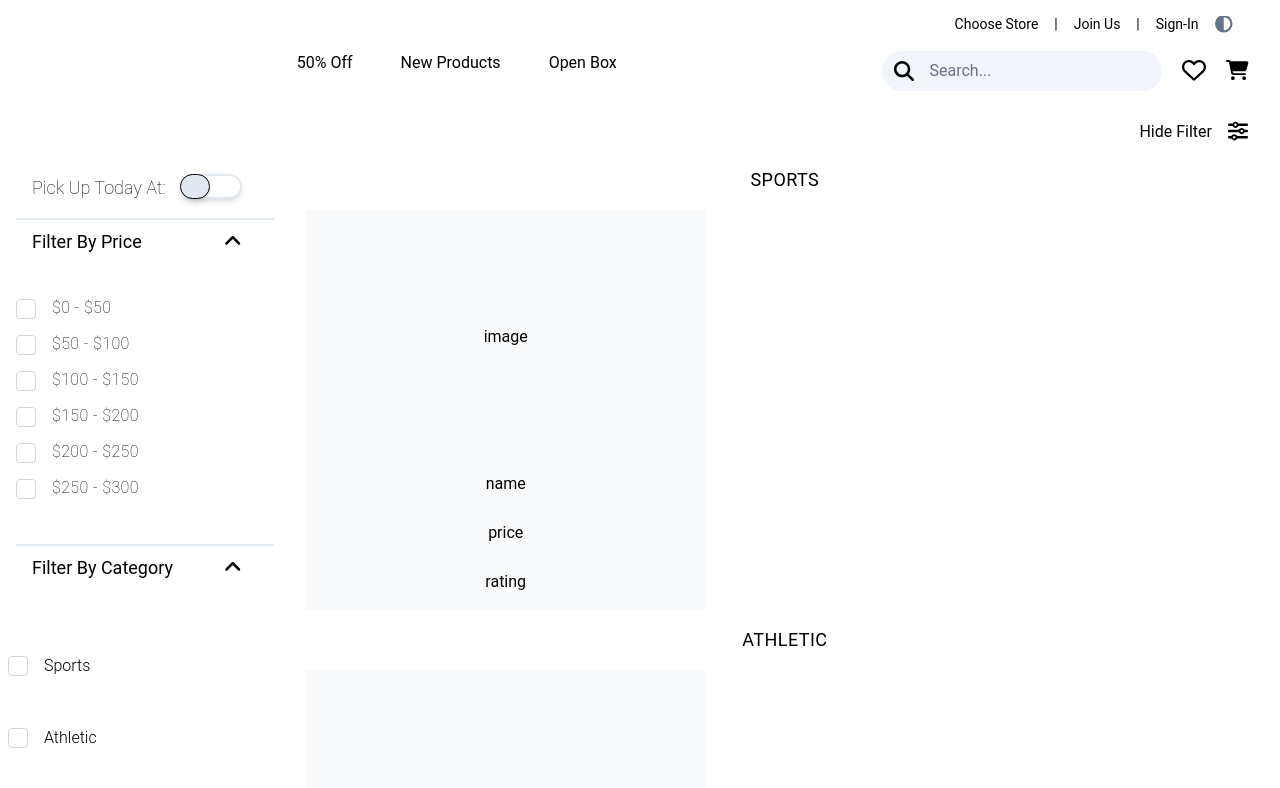
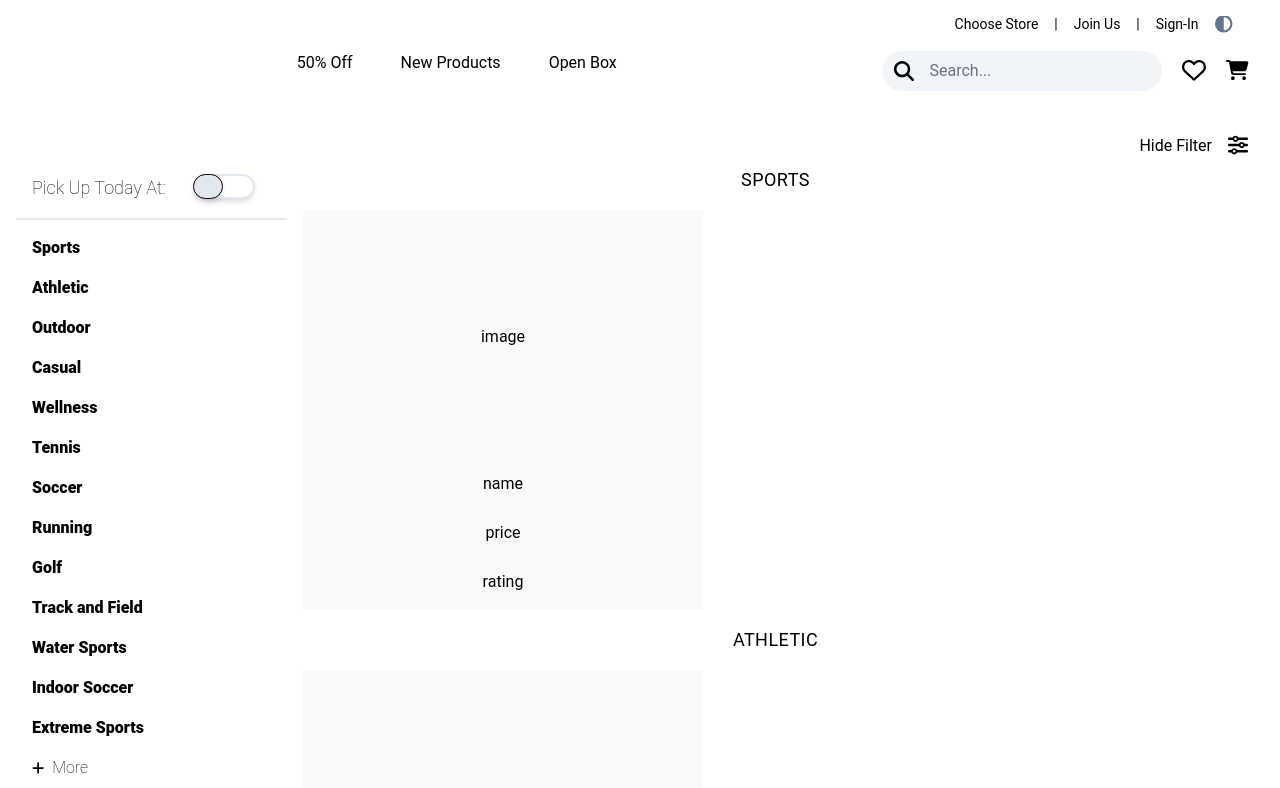
Before and after one commit to mSharifHub/e-commerce, a React (Create React App) app: page / in a window 1280 px wide. Shown: the top 788 px of the page. Built offline with nearby package versions, Linux system fonts and the light colour scheme.

Commit message:
#Refractor#1.5  changed the UI layout of categories and added a icon to either show less or more categories nested within the category component

```diff
--- a/src/components/filter/Filter.jsx
+++ b/src/components/filter/Filter.jsx
@@ -8,7 +8,6 @@ import { useFilter } from "../../providers/contexts/filterContext";
 import { products } from "../../data/productsData/products";
 
 import {
-  inStockResult,
   ratingResult,
   itemsResult,
 } from "../../helpers/filter_helpers/filterHelpers";
@@ -17,19 +16,19 @@ export function Filter() {
   const { state } = useFilter();
 
   return (
-    <div className="flex w-full h-full  flex-col mt-10 ">
+    <div className="flex flex-col mt-10  ">
       {/* availability container filter */}
-      <div className="relative  ">
-        <span
-          className={`${
-            !state.inStock ? "hidden" : "absolute"
-          } top-1/2 -right-2  -translate-x-1/2 -translate-y-1/2  text-2xl font-thin`}
-        >
-          {inStockResult(state, products)}
-        </span>
-        {/* price container filter */}
+      <div className="flex relative flex-col ">
         <AvailabilityComponent />
       </div>
+      {/* category container filter */}
+      <div className="flex relative">
+        <div className="border-t-2 mt-4 w-full">
+          {/* <div>{itemsResult(state, products, "category", "category")}</div> */}
+          <CategoryComponent />
+        </div>
+      </div>
+      {/* price container filter */}
       <div className="flex relative">
         <div className="w-full">
           <FilterPopUpMenu
@@ -40,16 +39,6 @@ export function Filter() {
               // this line of code will pass null if no checkboxes have been selected, therefore, only displaying 0 - max values
               state.priceRanges.length > 0 ? state.priceSelectedCount : null
             }
-          />
-        </div>
-      </div>
-      {/* category container filter */}
-      <div className="flex relative">
-        <div className="w-full">
-          <FilterPopUpMenu
-            label="filter by Category"
-            Component={CategoryComponent}
-            selectedTotal={itemsResult(state, products, "category", "category")}
           />
         </div>
       </div>
--- a/src/components/filter/availabilityComponent/AvailabilityComponent.jsx
+++ b/src/components/filter/availabilityComponent/AvailabilityComponent.jsx
@@ -14,7 +14,7 @@ export default function AvailabilityComponent() {
   };
 
   return (
-    <div className="flex justify-between mx-8 ">
+    <div className="flex justify-between mx-4 ">
       <span className="flex justify-center items-center text-lg  capitalize font-thin">
         pick up today at:
         {/* // TODO add location to the store component// */}
--- a/src/components/filter/categoryComponent/CategoryComponent.jsx
+++ b/src/components/filter/categoryComponent/CategoryComponent.jsx
@@ -1,9 +1,23 @@
+/* eslint-disable jsx-a11y/no-static-element-interactions */
+/* eslint-disable jsx-a11y/click-events-have-key-events */
+import { useState } from "react";
 import { useFilter } from "../../../providers/contexts/filterContext";
+import HideIcon from "../icons/HideIcon";
+import ExpandIcon from "../icons/ExpandIcon";
+import { renderCategoryFilter } from "../../../helpers/filter_helpers/filterHelpers";
 
 export default function CategoryComponent() {
+  const [isexpand, setisExpand] = useState(false);
+
   const { state, dispatch } = useFilter();
 
   const { listCategories } = state;
+
+  const compactCategory = Math.floor(listCategories.length / 2);
+
+  const toggler = () => {
+    setisExpand((prev) => !prev);
+  };
 
   const onCategoryChange = (category) => {
     dispatch({ type: "SET_CATEGORY", payload: category });
@@ -14,26 +28,34 @@ export default function CategoryComponent() {
   };
 
   return (
-    <div className=" relative m-2 flex w-full flex-col  justify-start  ">
-      <div className="flex-col w-full ">
-        {listCategories.map((category) => (
-          <label
-            key={category}
-            htmlFor={category}
-            className="flex w-full mt-8  justify-start items-center  "
-          >
-            <input
-              type="checkbox"
-              id={category}
-              name={category}
-              onChange={() => onCategoryChange(category)}
-              checked={isChecked(category)}
-              className=" w-5 h-5 mr-4 text-slate-400  border-gray-300 rounded focus:ring-slate-400 cursor-pointer"
-            />
-            <span className="font-light py-2  w-full">{category}</span>
-          </label>
-        ))}
+    <>
+      {/* static section */}
+      <div>
+        {listCategories
+          .slice(0, compactCategory)
+          .map((category) =>
+            renderCategoryFilter(category, onCategoryChange, isChecked),
+          )}
       </div>
-    </div>
+      {/* dynamic section */}
+      <div
+        className={`transition-all duration-500 ease-in-out overflow-hidden ${
+          isexpand ? "max-h-full" : "max-h-0"
+        }`}
+      >
+        {isexpand &&
+          listCategories
+            .slice(compactCategory)
+            .map((category) =>
+              renderCategoryFilter(category, onCategoryChange, isChecked),
+            )}
+      </div>
+      <div
+        onClick={toggler}
+        className="flex justify-start items-center mx-4 mt-4"
+      >
+        {isexpand ? <HideIcon /> : <ExpandIcon />}
+      </div>
+    </>
   );
 }
--- /dev/null
+++ b/src/components/filter/icons/ExpandIcon.jsx
@@ -0,0 +1,11 @@
+import { FontAwesomeIcon } from "@fortawesome/react-fontawesome";
+import { faPlus } from "@fortawesome/free-solid-svg-icons";
+
+export default function ExpandIcon() {
+  return (
+    <div className="flex justify-center  items-center  gap-x-2 cursor-pointer">
+      <FontAwesomeIcon icon={faPlus} size="sm" />
+      <span className="capitalize font-thin ">More</span>
+    </div>
+  );
+}
--- /dev/null
+++ b/src/components/filter/icons/HideIcon.jsx
@@ -0,0 +1,11 @@
+import { FontAwesomeIcon } from "@fortawesome/react-fontawesome";
+import { faMinus } from "@fortawesome/free-solid-svg-icons";
+
+export default function HideIcon() {
+  return (
+    <div className="flex justify-center  items-center  gap-x-2 cursor-pointer">
+      <FontAwesomeIcon icon={faMinus} size="sm" />
+      <span className="capitalize font-thin ">less</span>
+    </div>
+  );
+}
--- a/src/components/pages/Home.jsx
+++ b/src/components/pages/Home.jsx
@@ -17,7 +17,7 @@ export function Home() {
   };
 
   return (
-    <div className="w-screen flex overflow-hidden ">
+    <div className="flex overflow-hidden  mx-4 relative">
       {/* filter component */}
       <div
         className={`flex flex-none transition-all duration-500 ease-in-out ${
@@ -29,7 +29,7 @@ export function Home() {
       {/* filter icon component */}
       <div
         onClick={toggle}
-        className=" hidden absolute  md:flex right-4 top-[120px]  px-4  justify-center items-center z-20  cursor-pointer transition-all duration-500   "
+        className="absolute flex right-0 top-0  mx-4  justify-center items-center z-20  cursor-pointer transition-all duration-500 md:translate-x-0 translate-x-full  "
       >
         <div className="capitalize mx-4">
           {!isFilterVisible ? "show filter" : "hide filter"}
@@ -38,6 +38,7 @@ export function Home() {
           <HideFiler />
         </div>
       </div>
+
       <div className=" flex grow flex-col p-4  overflow-x-scroll  scroll whitespace-nowrap  scrollbar-hide">
         <CategoryDisplay />
       </div>
--- a/src/helpers/filter_helpers/filterHelpers.js
+++ b/src/helpers/filter_helpers/filterHelpers.js
@@ -37,5 +37,21 @@ export const instanceList = (products, instance) => {
   return Array.from(new Set(products.map((product) => product[instance])));
 };
 
+export const renderCategoryFilter = (category, onCategoryChange, isChecked) => (
+  <label key={category} htmlFor={category}>
+    <input
+      type="checkbox"
+      id={category}
+      name={category}
+      onChange={() => onCategoryChange(category)}
+      checked={isChecked(category)}
+      className="hidden"
+    />
+    <div className="flex justify-start mx-4 mt-4 font-black cursor-pointer transition-colr duration-300 hover:text-slate-600">
+      {category}
+    </div>
+  </label>
+);
+
 export const min = 0;
 export const max = 500;
```
